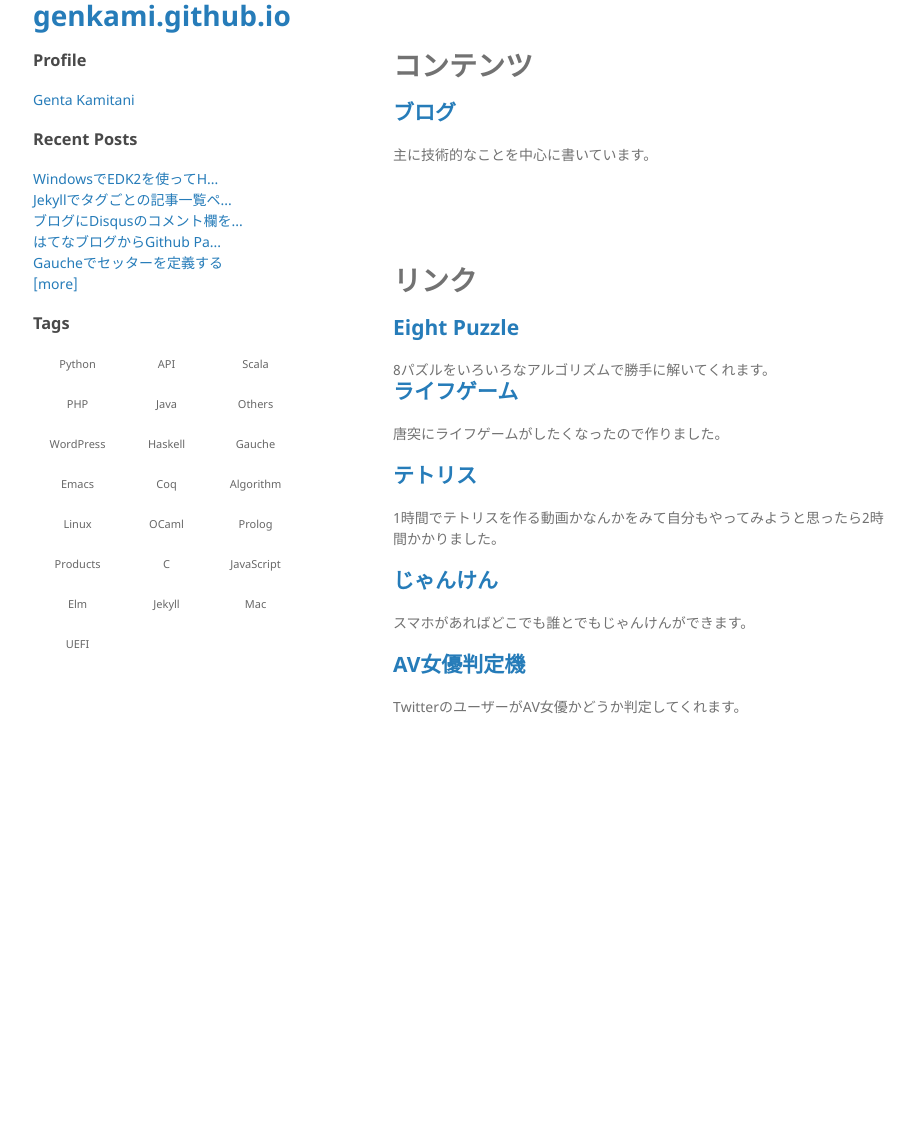
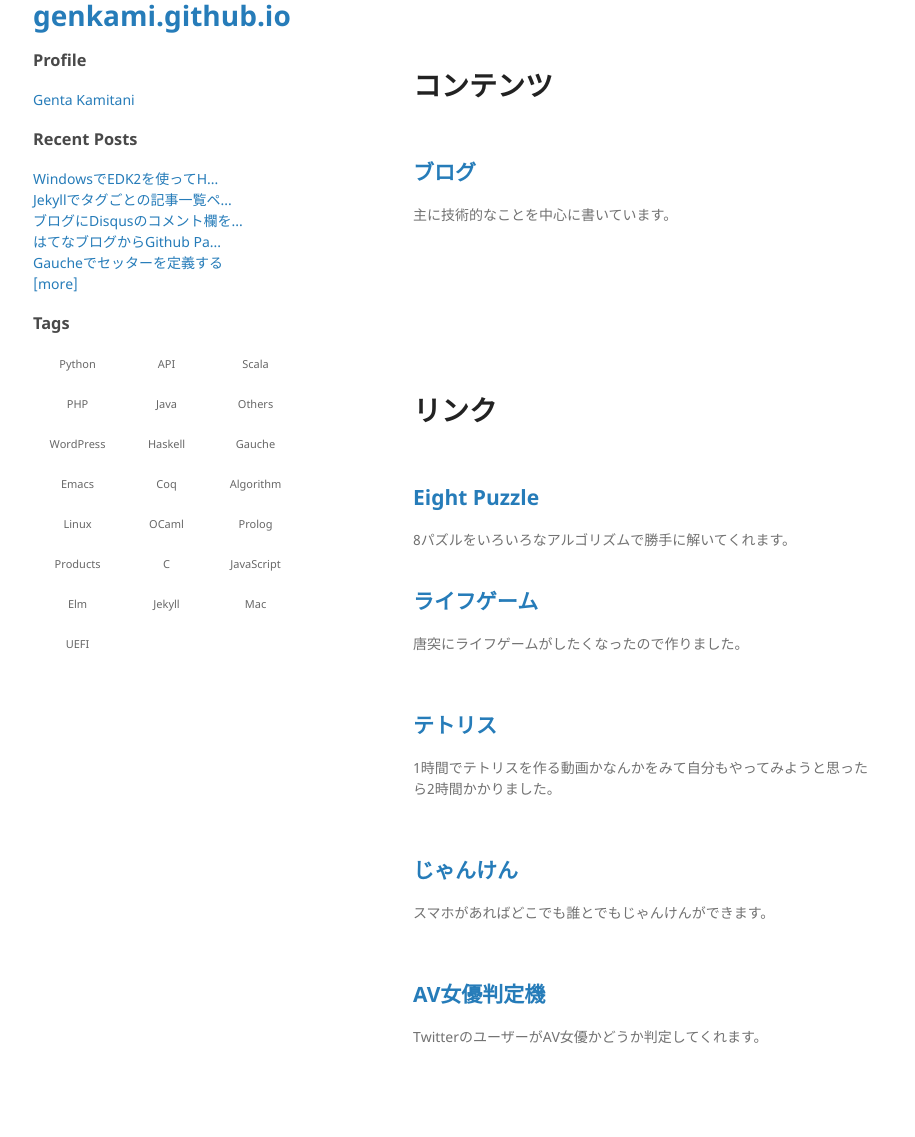
Before and after one commit to genkami/genkami.github.io, a Jekyll site: the page built from index.html, in a window 1280 px wide. Shown: the whole page, without its empty margins (177-1092 px from the left). Built offline with Jekyll 4.4.1, drawn with Linux system fonts in a browser that asks for light colours; comment, search, counter and statistics services are not loaded; before the commit the page ends 900 px from its top, so only the background shows below that.

Commit message:
少し見た目変えた

```diff
--- a/index.html
+++ b/index.html
@@ -50,13 +50,9 @@ title: top
 <style>
  .content-group {
    padding-top: 50px;
-   padding-bottom: 50px;
  }
 
  .content {
- }
-
- .content-header h1 {
-   color: #727272;
+   padding: 20px;
  }
 </style>
```
